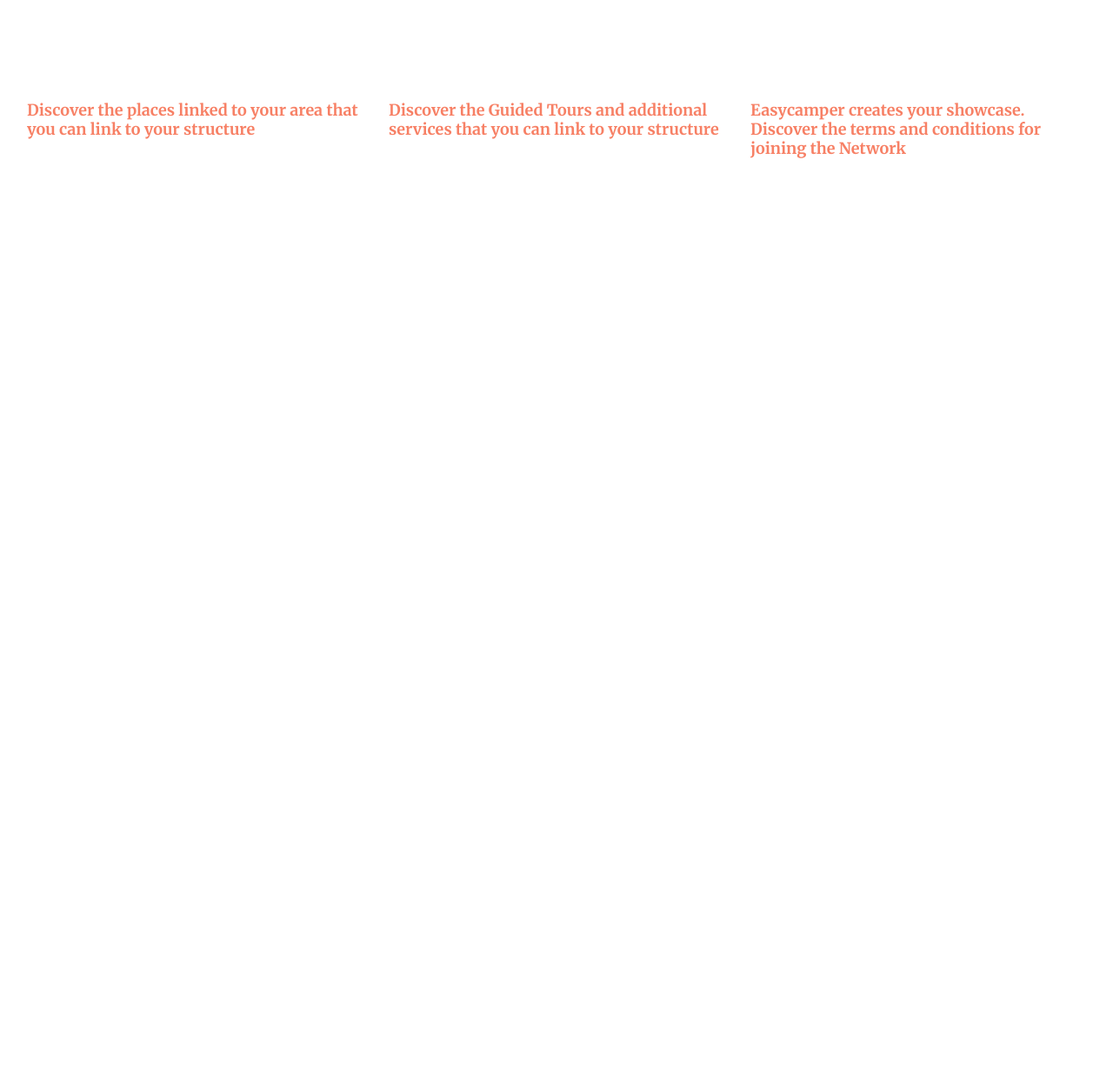
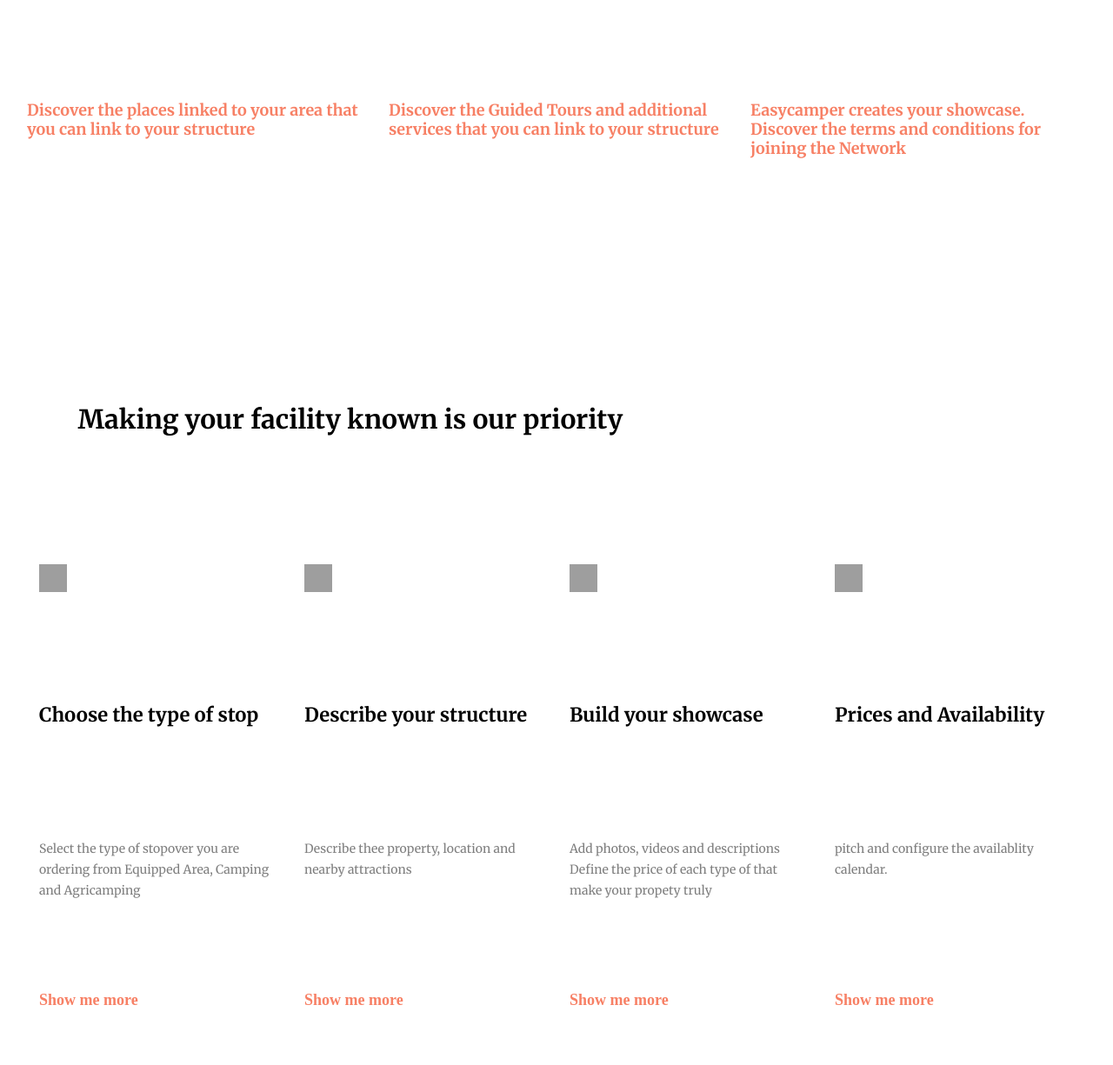
Before and after one commit to rts-cmk-wu09/dynamisk-web-opgave-ZahraSH67, a plain HTML site: page index.html in a window 1280 px wide. Shown: the part 1710-2935 px from the top of the page at 87% size. Before the commit the page ends 2010 px from the top, so only its background shows below. Drawn offline with Linux system fonts and the light colour scheme; grey boxes are pictures that could not be loaded.

Commit message:
Add css and js of Facilities to project

```diff
--- a/base.css
+++ b/base.css
@@ -112,3 +112,61 @@ body{
     width: 386px;
     height: 224px;
 }
+
+
+/*********************************************FACILITIES***************************/
+.facilities{
+    /* border: 10px solid red; */
+    margin-top: 20vh;
+    font-family: var(--base-font);
+    /* height: 80vh; */
+}
+.facilities_Div{
+    height: 80vh;
+}
+.facilities_Headline{
+width: 758px;
+height: 45px;
+font-family: var(--base-font);
+font-style: normal;
+font-weight: 700;
+font-size: 30px;
+line-height: 45px;
+color: #000000;
+padding-left: 7vw;
+margin-bottom: 10vh;
+}
+.facilities_Image{
+    width: 32px;
+    height: 32px;
+}
+.facilities_Small_headline{
+    width: 275px;
+    height: 28px;
+    font-family: var(--base-font);
+    font-style: normal;
+    font-weight: 700;
+    font-size: 22px;
+    line-height: 28px;
+    color: #000000;
+}
+.facilities_Text{
+    width: 275px;
+    height: 48px;
+    font-family: var(--base-font);
+    font-style: normal;
+    font-weight: 500;
+    font-size: 14px;
+    line-height: 24px;
+    color: #000000;
+    opacity: 0.5;
+}
+
+.facilities_LinkText{
+    color: #F78065;
+    font-family: 'Montserrat';
+    font-style: normal;
+    font-weight: 700;
+    font-size: 18px;
+    line-height: 22px;
+}
--- a/js/index.js
+++ b/js/index.js
@@ -81,6 +81,51 @@ document.addEventListener("DOMContentLoaded", function() {
     })
 
 
+    /******************************************facilities************************/
+    const facilitieSection = document.querySelector(".facilities")
+    const facilities_Headline = document.createElement("h3")
+    facilitieSection.appendChild(facilities_Headline)
+    facilities_Headline.classList.add("facilities_Headline")
+    facilities_Headline.textContent = facilities.headline
+
+    const facilitie_Big_DIV = document.createElement("div")
+    facilitieSection.appendChild(facilitie_Big_DIV)
+    facilitie_Big_DIV.classList.add("facilitie_Big_DIV")
+    facilities.options.forEach(element => {
+
+
+        let facilities_Div = document.createElement("div")
+        facilitie_Big_DIV.appendChild(facilities_Div)
+        facilities_Div.classList.add("facilities_Div")
+
+
+        let facilities_Image = document.createElement("img")
+        facilities_Div.appendChild(facilities_Image)
+        facilities_Image.src = element.icon
+        facilities_Image.classList.add("facilities_Image")
+
+
+        let facilities_Small_headline = document.createElement("h4")
+        facilities_Div.appendChild(facilities_Small_headline)
+        facilities_Small_headline.textContent = element.headline
+        facilities_Small_headline.classList.add("facilities_Small_headline")
+
+
+        let facilities_Text = document.createElement("p")
+       facilities_Div.appendChild(facilities_Text)
+       facilities_Text.textContent =  element.text
+        facilities_Text.classList.add("facilities_Text")
+
+
+        let facilities_LinkText = document.createElement("h5")
+       facilities_Div.appendChild(facilities_LinkText)
+       facilities_LinkText.innerText = "Show me more"
+      facilities_LinkText.classList.add("facilities_LinkText")
+
+
+    })
+
+
     // slå dig løs her...
 
     //eksempel på at udskrive alle overskrifter i services i konsollen:
--- a/layout.css
+++ b/layout.css
@@ -23,3 +23,19 @@
     justify-content: space-evenly;
     align-items: center;
 }
+
+
+/***************************************FACILITIES*******************************/
+.facilitie_Big_DIV{
+    display: flex;
+    flex-direction: row;
+    justify-content: center;
+    align-items: center;
+    gap: 30px;
+}
+.facilities_Div{
+    display: flex;
+    flex-direction: column;
+    justify-content: space-around;
+    align-items: flex-start;
+}
```
